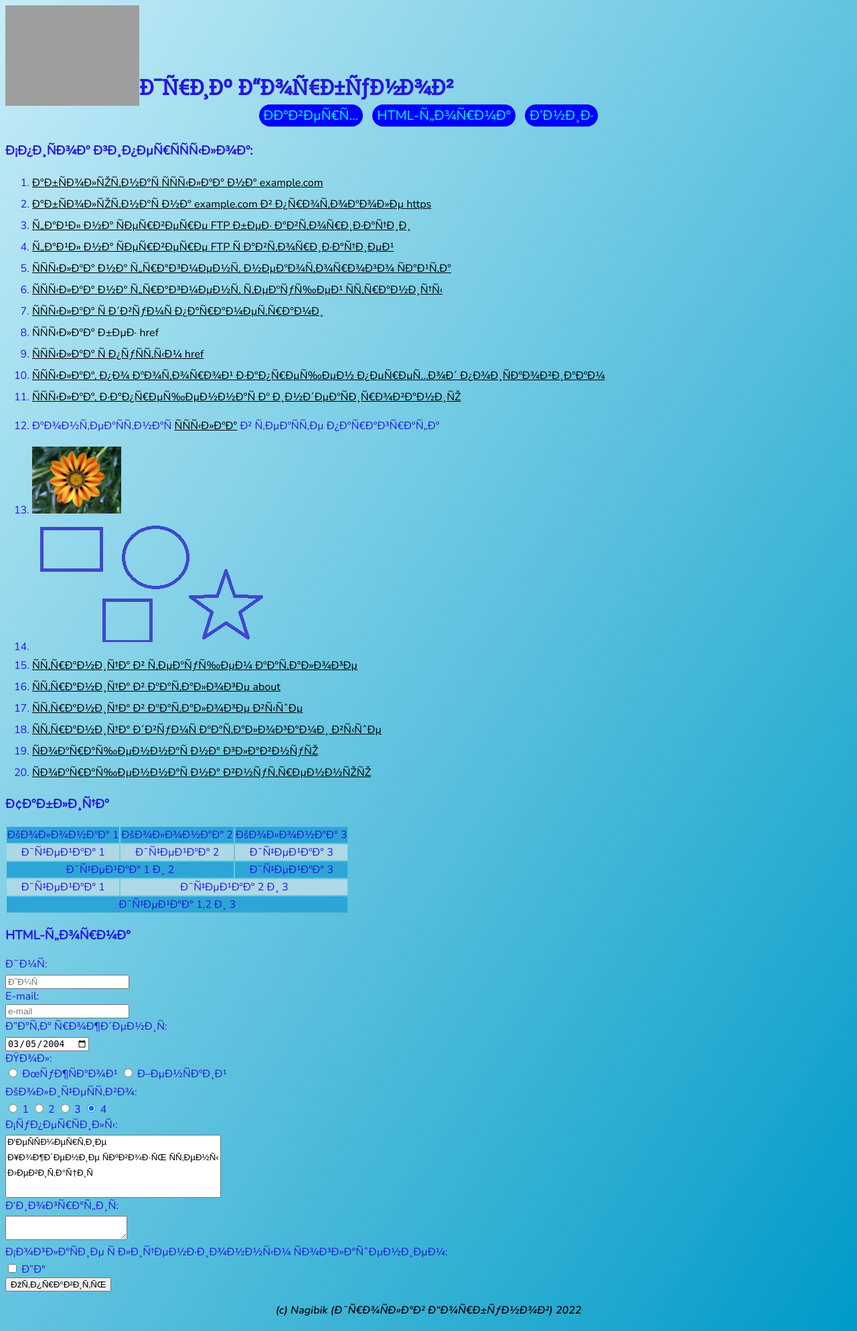
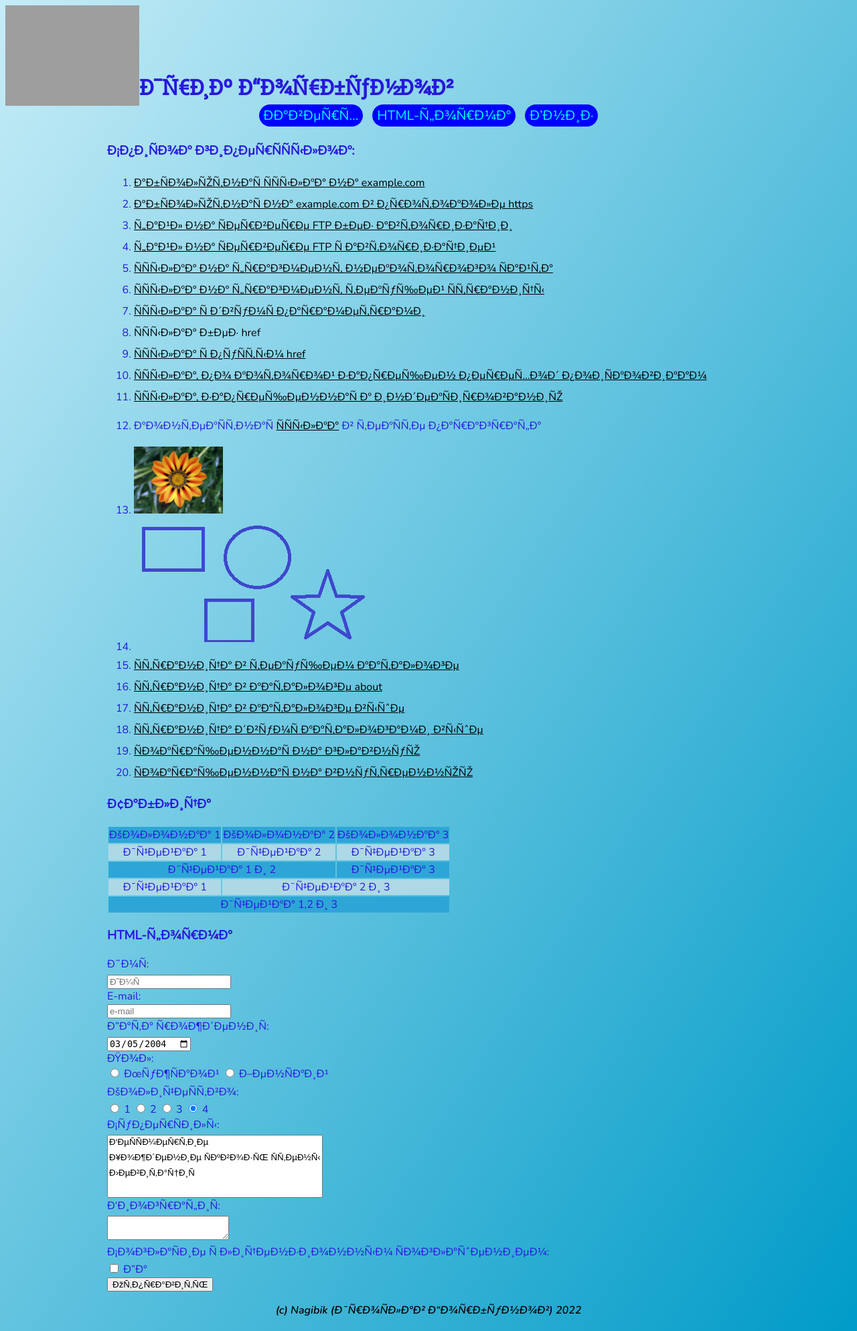
Before and after one commit to YarGorbunov/YarGorbunov-github.io, a PHP site: page / in a window 1280 px wide. Shown: the whole page at 67% size. Run offline with PHP 8.4, Linux system fonts and the light colour scheme; grey boxes are pictures that could not be loaded.

Commit message:
Update style.css

```diff
--- a/task2/style.css
+++ b/task2/style.css
@@ -70,6 +70,8 @@
 }
 main {
 	font-family:Nunito-Regular;
+	max-width:960px;
+	margin:0 auto;
 }
 td {
 	text-align:center;
```
